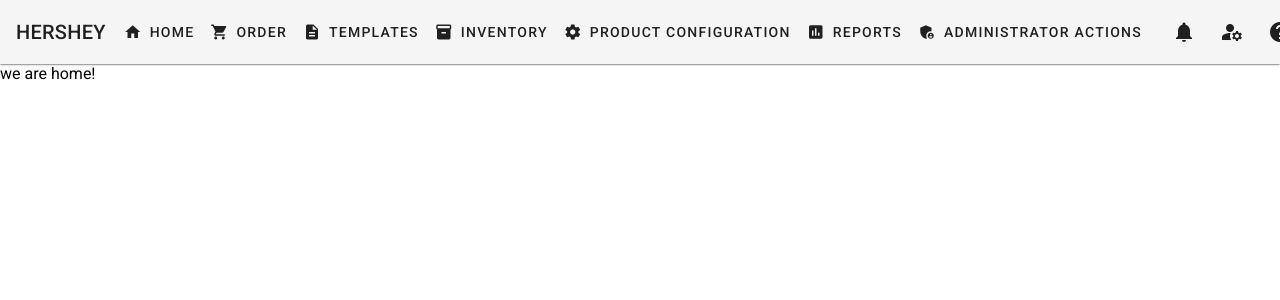
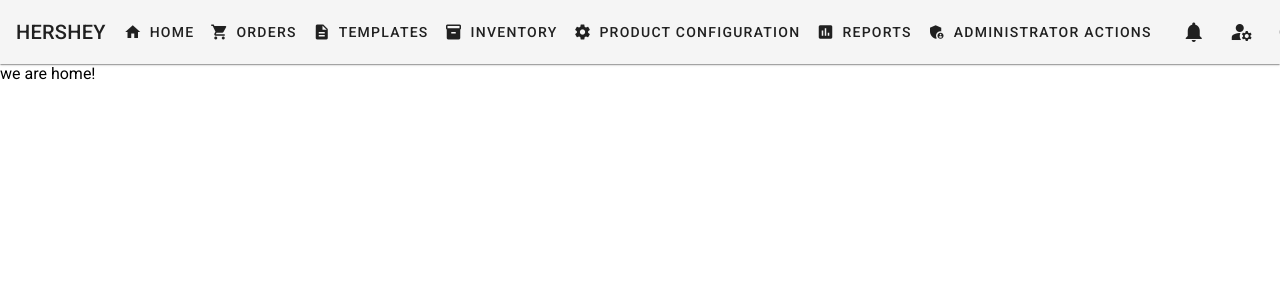
Before and after one commit to vgeordy/address-book, an Angular app: page / in a window 1280 px wide. Shown: the top 300 px of the page. Built offline with nearby package versions, Linux system fonts and the light colour scheme.

Commit message:
Add mat menu to nav-bar component

```diff
--- a/src/app/components/nav-bar/nav-bar.component.html
+++ b/src/app/components/nav-bar/nav-bar.component.html
@@ -10,7 +10,7 @@
 <mat-menu #orderMenu="matMenu">
 <button mat-menu-item routerLink="orders/address-book"><mat-icon>import_contacts</mat-icon>ADDRESS BOOK</button>
 </mat-menu>
-<button mat-button [mat-menu-trigger-for]="orderMenu"><mat-icon>shopping_cart</mat-icon>ORDER</button>
+<button mat-button [mat-menu-trigger-for]="orderMenu"><mat-icon>shopping_cart</mat-icon>ORDERS</button>
 <a mat-button><mat-icon>description</mat-icon>TEMPLATES</a>
 <a mat-button><mat-icon>inventory</mat-icon>INVENTORY</a>
 <a mat-button><mat-icon>settings</mat-icon>PRODUCT CONFIGURATION</a>
```
